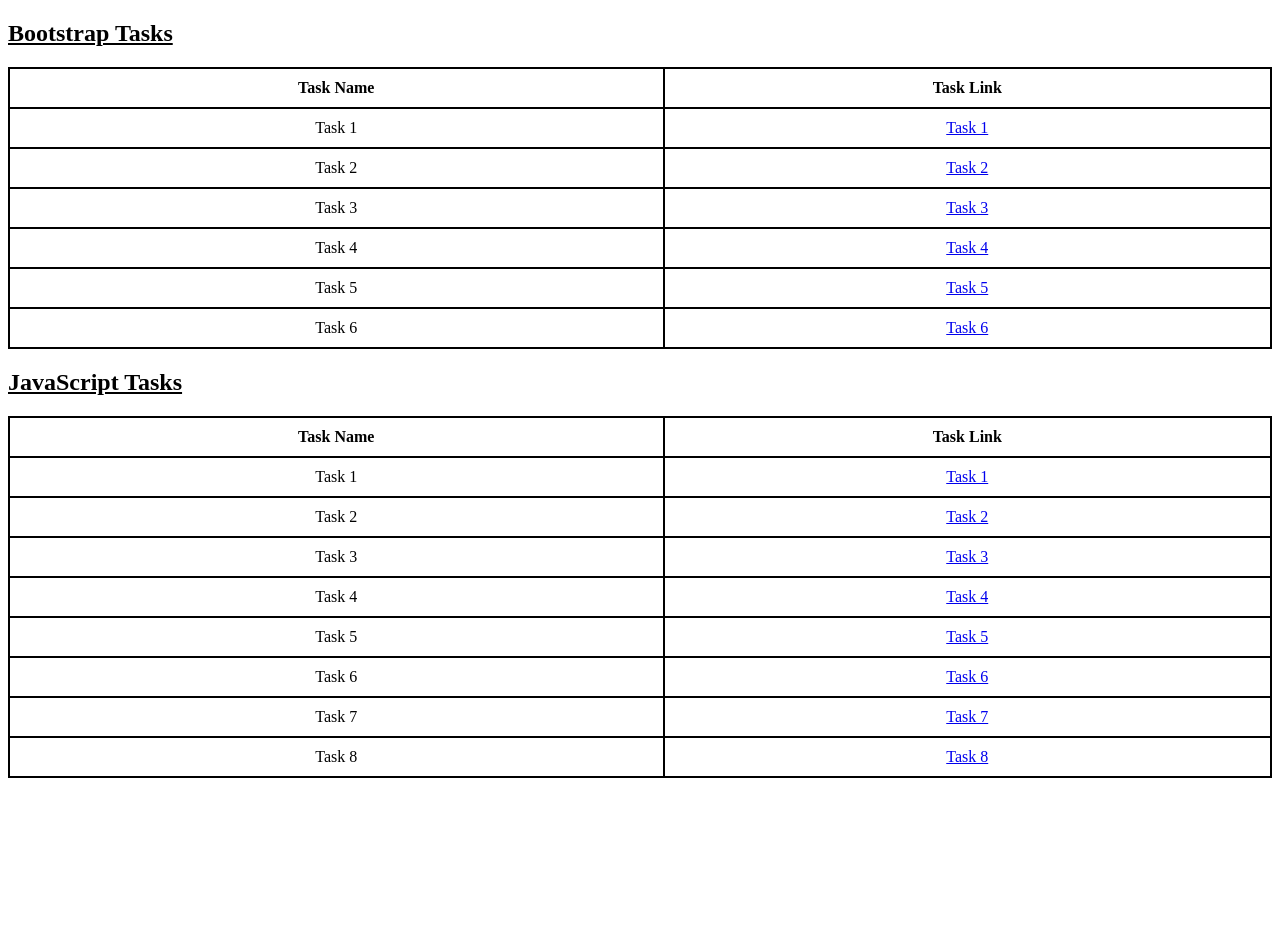
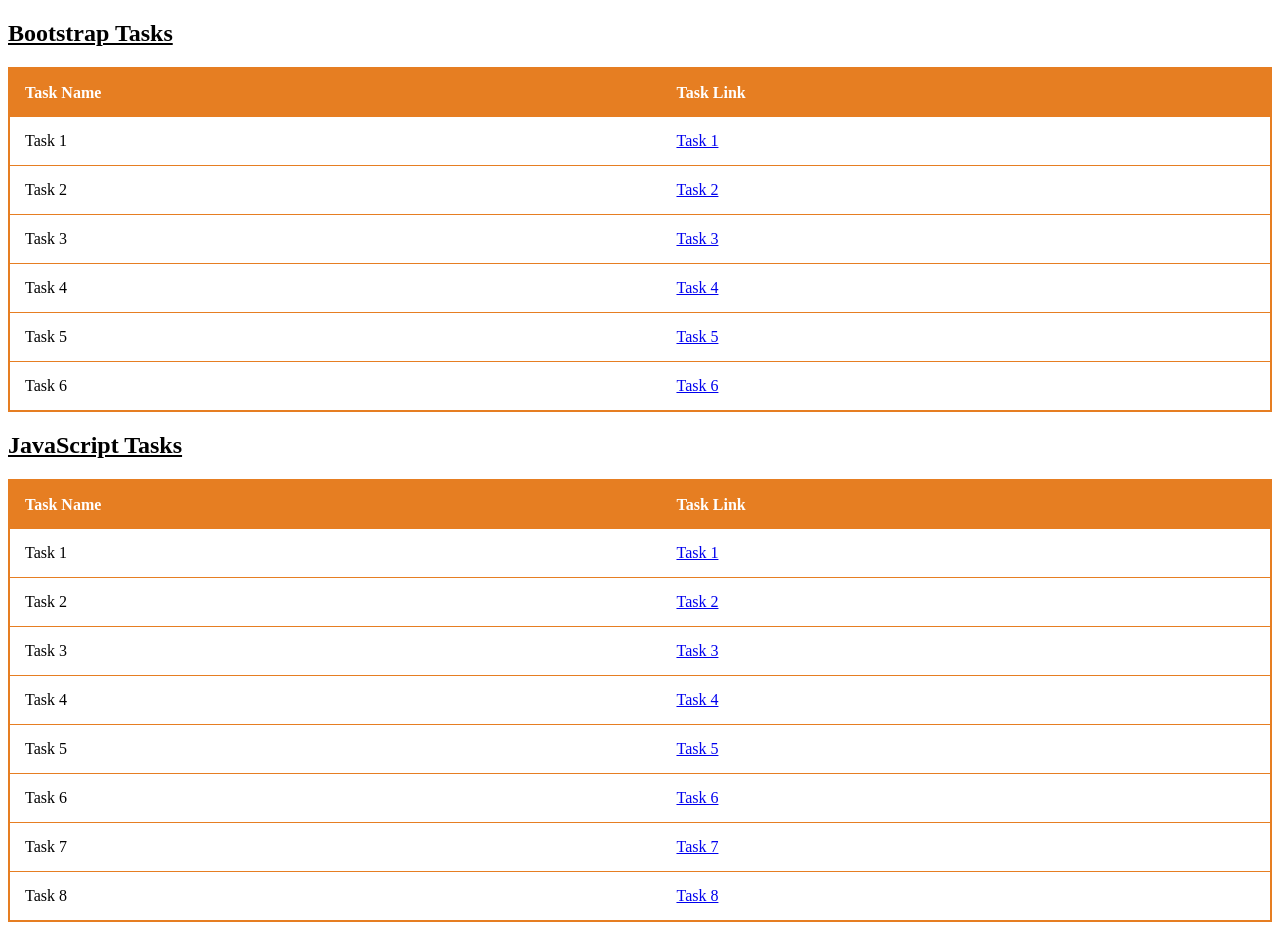
Before and after one commit to Rakshith-Raj08/Ethnus-Bootstrap-JavaScript-Tasks, a plain HTML site: page index.html in a window 1280 px wide. Before the commit the page ends 800 px from the top, so only its background shows below. Drawn offline with Linux system fonts and the light colour scheme.

Commit message:
Update index.html

```diff
--- a/index.html
+++ b/index.html
@@ -5,19 +5,33 @@
     <meta name="viewport" content="width=device-width, initial-scale=1.0">
     <title>BS TASKS</title>
     <style>
-      table, td, th {
-            border: 2px solid black;
-            text-align: center;
-            font-size:medium;
+      table {
+        width: 100%;
+        border-collapse: collapse;
+        border: 2px solid #e67e22;
+        border-radius: 10px;
         }
 
-        table {
-            border-collapse: collapse;
-            width: 100%;
+        /* Style table headers (th) */
+        th {
+        background-color: #e67e22;
+        color: #fff;
+        font-weight: bold;
+        padding: 15px;
+        text-align: left;
         }
 
-        th, td {
-            padding: 10px;
+        /* Style table rows (td) */
+        td {
+        padding: 15px;
+        text-align: left;
+        border-bottom: 1px solid #e67e22;
+        }
+
+        /* Add a subtle hover effect on table rows */
+        tr:hover {
+        background-color: #f5f5f5;
+        transition: background-color 0.3s ease;
         }
     </style>
 </head>
```
